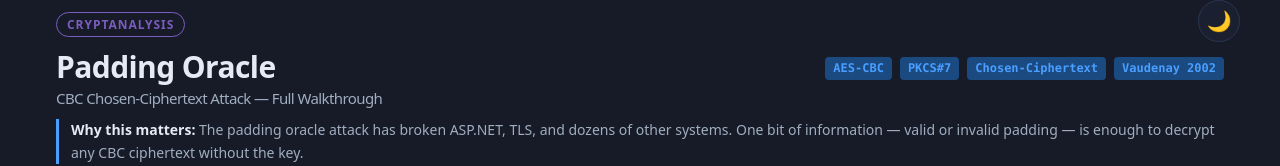
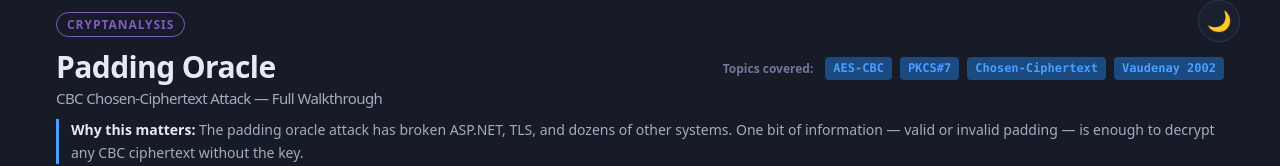
Before and after one commit to systemslibrarian/crypto-lab-padding-oracle, a website built with Vite: page index.html in a window 1280 px wide. Shown: the top 166 px of the page. Built offline with nearby package versions, Linux system fonts and the light colour scheme.

Commit message:
Add 'Topics covered' label to primitive chips

```diff
--- a/index.html
+++ b/index.html
@@ -42,6 +42,7 @@
           <span class="site-title__sub">CBC Chosen-Ciphertext Attack — Full Walkthrough</span>
         </h1>
         <div class="primitive-chips" aria-label="Cryptographic primitives used">
+          <span class="primitive-chips__label">Topics covered:</span>
           <span class="chip">AES-CBC</span>
           <span class="chip">PKCS#7</span>
           <span class="chip">Chosen-Ciphertext</span>
--- a/styles/main.css
+++ b/styles/main.css
@@ -238,6 +238,13 @@ a:hover { text-decoration: none; }
   flex-wrap: wrap;
   gap: var(--space-2);
   margin-top: var(--space-2);
+  align-items: center;
+}
+.primitive-chips__label {
+  font-size: 0.75rem;
+  font-weight: 600;
+  color: var(--color-text-3);
+  margin-right: var(--space-1);
 }
 .chip {
   font-size: 0.75rem;
```
